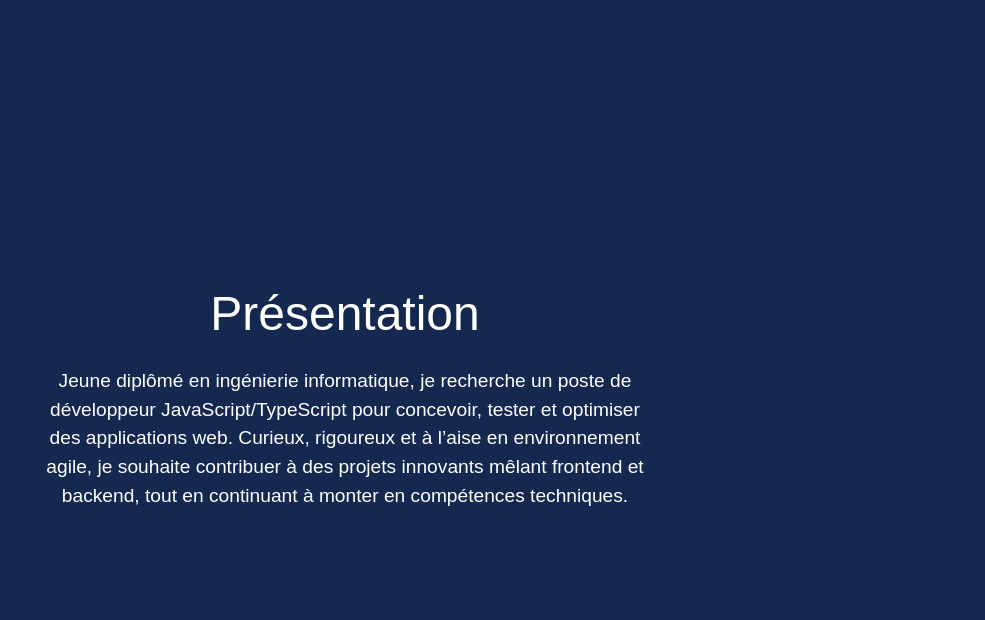
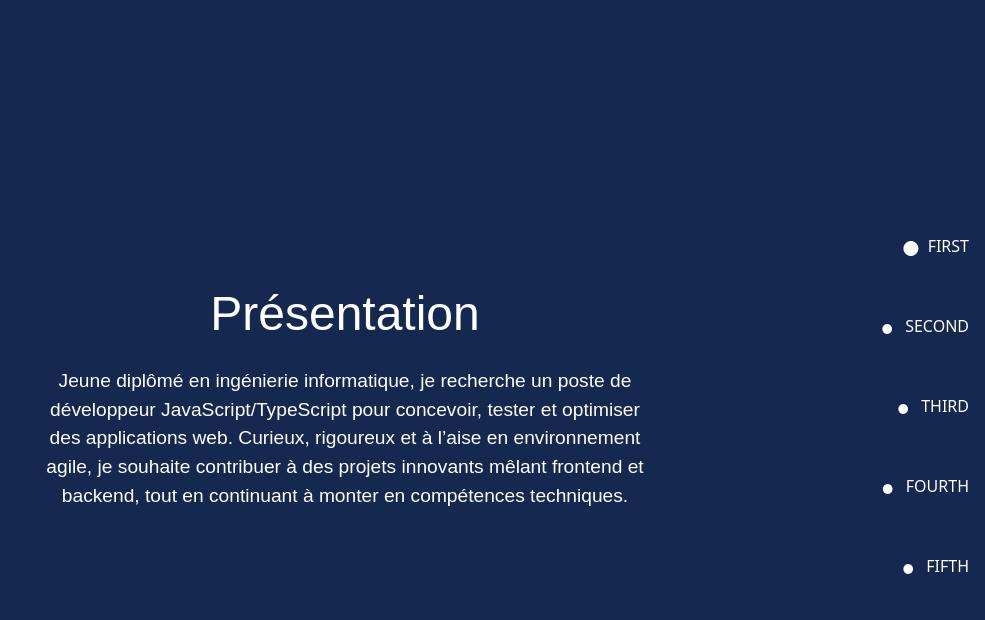
Before and after one commit to roroS78420/roros78420.github.io, a PHP site: page / in a window 1280 px wide. Shown: the part 894-1514 px from the top of the page, without its empty margins (295-1280 px from the left). Run offline with PHP 8.4, Linux system fonts and the light colour scheme; some libraries are stand-ins or nearby versions.

Commit message:
Navigation

```diff
--- a/css/style6.css
+++ b/css/style6.css
@@ -68,7 +68,7 @@ nav {
   background: transparent;
 }
 
-ul {
+nav ul {
   list-style: none;
   margin: 0;
   padding: 0;
@@ -121,7 +121,7 @@ nav a:hover:after {
     margin: 0 0 16px 0;
   }
 
-  ul {
+  nav ul {
     float: none;
     flex-direction: column;
     align-items: center;
@@ -385,16 +385,14 @@ section.slide {
 /* Masquer le bouton burger par défaut (desktop) */
 .btn-fermer {
   background-color: #0077b6;
+  border: none;
+  padding: 10px 20px;
   color: white;
-  border: none;
-  padding: 8px 20px;
   font-weight: bold;
-  border-radius: 8px;
+  border-radius: 6px;
   cursor: pointer;
-  transition: background-color 0.3s ease;
-  box-shadow: 0 2px 6px rgba(0,0,0,0.2);
+  transition: background 0.3s ease;
 }
-
 .btn-fermer:hover {
   background-color: #0C7B93;
 }
@@ -463,3 +461,68 @@ section.slide {
     background-color: black !important;
   }
 }
+#unbox-wrapper {
+  transition: opacity 1s ease;
+}
+ .invisible {
+    visibility: hidden;
+  }
+.section-navigate {
+  position: fixed;
+  top: 50%;
+  right: 1em;
+  transform: translateY(-50%);
+  z-index: 1031;
+  opacity: 1;
+  transition: opacity .05s ease;
+      pointer-events: none; /* ← Important si tu veux que ce bloc ne bloque pas l'interaction avec le scroll */
+
+}
+
+.section-navigate.is--inactive {
+  opacity: 0;
+}
+
+.section-navigate__items {
+  display: flex;
+  flex-direction: column;
+  align-items: flex-end;
+  gap: 10px;
+}
+
+
+
+.section-navigate__link {
+  text-decoration: none;
+  position: relative;
+  pointer-events: auto; /* ← ici, et plus besoin de le mettre dans ::before */
+  display: flex;
+  align-items: center;
+  gap: 6px; /* petit espace entre le point et le texte */
+  color: white; /* optionnel : pour s'assurer que le texte est visible */
+}
+
+
+.section-navigate__link::before {
+  content: '\25CF';
+  width: 20px;
+  height: 20px;
+  font-size: 13px;
+  line-height: 26px;
+  color: white;
+  position: relative;
+  left: 2px;
+
+}
+
+.section-navigate__link:hover .section-navigate__name {
+  opacity: 1;
+}
+
+.section-navigate__link.is--active::before {
+  content: '\25CF';
+  width: 20px;
+  height: 20px;
+  font-size: 20px;
+  left: 0;
+}
--- a/index.html
+++ b/index.html
@@ -16,6 +16,7 @@
           <script src="js/scripts.js"></script>
 <script src="https://cdnjs.cloudflare.com/ajax/libs/jquery/3.1.0/jquery.min.js" ></script>
 <script src="https://cdnjs.cloudflare.com/ajax/libs/jqueryui/1.12.0/jquery-ui.min.js" ></script>
+<link rel="stylesheet" href="https://cdnjs.cloudflare.com/ajax/libs/animate.css/4.1.1/animate.min.css"/>
 </head>
 
 <body>
@@ -36,6 +37,35 @@
     </nav>
   </div>
 </header>
+<nav class="section-navigate js--navigate">
+  <ul class="section-navigate__items js--navigate-items">
+    <li class="section-navigate__item">
+      <a href="#accueil" class="section-navigate__link js--navigate-link is--active">
+        <span class="section-navigate__name">First</span>
+      </a>
+    </li>
+    <li class="section-navigate__item">
+      <a href="#connexion" class="section-navigate__link js--navigate-link">
+        <span class="section-navigate__name">Second</span>
+      </a>
+    </li>
+    <li class="section-navigate__item">
+      <a href="#stats" class="section-navigate__link js--navigate-link">
+        <span class="section-navigate__name">Third</span>
+      </a>
+    </li>
+    <li class="section-navigate__item">
+      <a href="#competences" class="section-navigate__link js--navigate-link">
+        <span class="section-navigate__name">Fourth</span>
+      </a>
+    </li>
+    <li class="section-navigate__item">
+      <a href="#experiences" class="section-navigate__link js--navigate-link">
+        <span class="section-navigate__name">Fifth</span>
+      </a>
+    </li>
+  </ul>
+</nav>
           <div class="burger" id="burger">
   <span></span>
   <span></span>
@@ -57,7 +87,8 @@
 
   <!-- Slide 2 : Unbox -->
   <section class="slide slide2" id="connexion">
-    <h2 class="text-4xl font-bold mb-6">Unbox Animation</h2>
+    <h2 class="text-4xl font-bold mb-6">Quel Adrien allez-vous recruter ?</h2>
+    <div id="unbox-wrapper" class="invisible">
   <div id="unbox-area">
     <div class="arrow-down"></div>
     <div id="cardList"></div>
@@ -66,6 +97,8 @@
   <div id="dialog" class="mt-4">
     <div id="dialog-msg"></div>
   </div>
+</div>
+
   </section>
 
   <div id="imageModal" style="display:none;">
--- a/js/scripts.js
+++ b/js/scripts.js
@@ -93,7 +93,7 @@ function openCase() {
 // Fenêtre de loot avec bouton "Fermer"
 $('#dialog').dialog({
   modal: true,
-      title: "New item!",
+  title: "Profil obtenu :",
   resizable: false,
   draggable: false,
   width: 400,
@@ -103,14 +103,22 @@ function openCase() {
     }
   },
   open: function () {
-        $(this).parent().css({
+    const $parent = $(this).parent();
+
+    // ✅ Applique les styles à la boîte entière
+    $parent.css({
       backgroundColor: '#1D3B60',
-          color: '#fff'
+      color: '#fff',
+      border: '4px solid #0C7B93',     // Bordure visible
+      borderRadius: '12px',            // Coins arrondis
+      boxShadow: '0 0 20px #0C7B93'    // Effet glow doux
     });
-          $(this).parent().find('.ui-dialog-titlebar-close').hide();
 
-        // Style bouton
-        $(this).parent().find('.ui-dialog-buttonpane button').addClass('btn-fermer');
+    // ✅ Cache le bouton "X"
+    $parent.find('.ui-dialog-titlebar-close').hide();
+
+    // ✅ Style bouton
+    $parent.find('.ui-dialog-buttonpane button').addClass('btn-fermer');
   }
 });
 
@@ -120,7 +128,7 @@ function openCase() {
 
       $('#imageModal').dialog({
         modal: true,
-        title: "Zoom sur l'image",
+
         width: 600,
         resizable: false,
         draggable: false,
@@ -296,3 +304,69 @@ document.addEventListener('DOMContentLoaded', () => {
     }
   });
 });
+document.addEventListener("DOMContentLoaded", function () {
+  const unboxWrapper = document.getElementById("unbox-wrapper");
+  let hasAnimatedUnbox = false;
+
+  const observerUnbox = new IntersectionObserver((entries, observer) => {
+    entries.forEach(entry => {
+      if (entry.isIntersecting && !hasAnimatedUnbox) {
+        hasAnimatedUnbox = true;
+
+          unboxWrapper.classList.remove("invisible");
+        unboxWrapper.classList.add("visible","animate__animated", "animate__bounceInUp");
+
+        observer.unobserve(entry.target);
+      }
+    });
+  }, {
+    threshold: 1
+  });
+
+  const section2 = document.getElementById("connexion");
+  if (section2) {
+    observerUnbox.observe(section2);
+  }
+});
+document.addEventListener("DOMContentLoaded", function () {
+  const navLinks = document.querySelectorAll(".js--navigate-link");
+  const sections = Array.from(navLinks).map(link => {
+    const id = link.getAttribute("href").substring(1);
+    return document.getElementById(id);
+  }).filter(Boolean);
+
+navLinks.forEach(link => {
+  link.addEventListener("click", e => {
+    e.preventDefault();
+    const targetId = link.getAttribute("href").substring(1);
+    const target = document.getElementById(targetId);
+    if (target) {
+      target.scrollIntoView({ behavior: "smooth", block: "start" });
+    }
+  });
+});
+
+
+  // Observer pour mettre à jour la classe active
+  const observer = new IntersectionObserver(
+    (entries) => {
+      entries.forEach(entry => {
+        if (entry.isIntersecting) {
+          const id = entry.target.id;
+          navLinks.forEach(link => {
+            if (link.getAttribute("href").substring(1) === id) {
+              link.classList.add("is--active");
+            } else {
+              link.classList.remove("is--active");
+            }
+          });
+        }
+      });
+    },
+    {
+      threshold: 0.5,
+    }
+  );
+
+  sections.forEach(section => observer.observe(section));
+});
```
Lines whose indentation alone changed are shown as unchanged.
